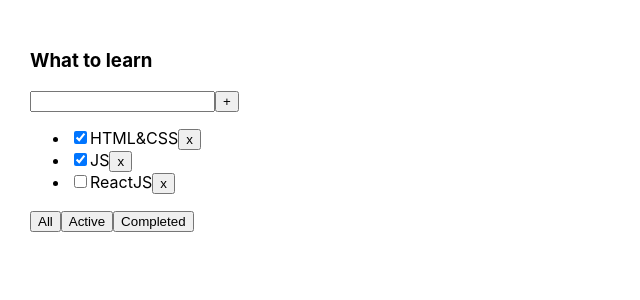
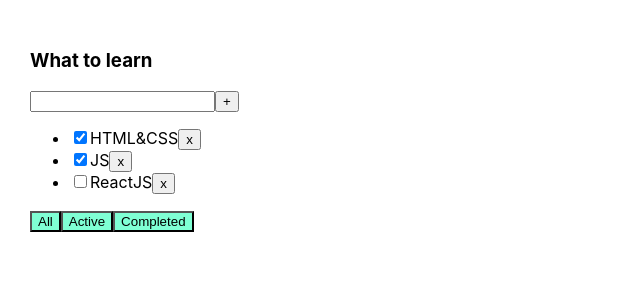
Before and after one commit to UlianaOr/ToodoList, a React (Create React App) app: page / in a window 1280 px wide. Shown: the top 300 px of the page, without its empty margins (0-640 px from the left). Built offline with nearby package versions, Linux system fonts and the light colour scheme.

Commit message:
activeFilter

```diff
--- a/src/Todolist.module.css
+++ b/src/Todolist.module.css
@@ -5,3 +5,6 @@
 .errorMessage {
     color: red;
 }
+.activeFilter {
+    background-color: aquamarine;
+}
--- a/src/Todolist.tsx
+++ b/src/Todolist.tsx
@@ -29,7 +29,7 @@
 
 
 export function Todolist(props: PropsType) {
-    let[error,setError]=useState(false)
+    let[error,setError]=useState<string|null>(null)
 
     let [title,setTitle]= useState("")
 
@@ -38,12 +38,12 @@
         props.addTask(title.trim())
         setTitle("");
         }else{
-           setError(true)
+           setError('Title is required')
         }
     }
 
     const onChangeHandler =(event:ChangeEvent<HTMLInputElement>)=>{
-        setError (false)
+        setError (null)
         setTitle(event.currentTarget.value)
     }
 
@@ -88,7 +88,7 @@
             <input value={title} className={error ? styles.error : ''}
             onChange={onChangeHandler} onKeyPress={onKeyPressHendler} />
             <button onClick={addTaskHandler}>+</button>
-            {error==true && <div className={styles.errorMessages}>Title is requeredss</div>}
+            {error && <div className={styles.errorMessages}>{error}</div>}
 
         </div>
 
@@ -116,10 +116,10 @@
 
             </ul>
             <div>
-                <button onClick={()=>chengeFilterHandlerUniversal("All")}>All</button>
+                <button className={styles.activeFilter} onClick={()=>chengeFilterHandlerUniversal("All")}>All</button>
 
-                <button onClick={()=>chengeFilterHandlerUniversal("Active")}>Active</button>
-                <button onClick={()=>chengeFilterHandlerUniversal("Completed")}>Completed</button>
+                <button className={styles.activeFilter} onClick={()=>chengeFilterHandlerUniversal("Active")}>Active</button>
+                <button className={styles.activeFilter} onClick={()=>chengeFilterHandlerUniversal("Completed")}>Completed</button>
             </div>
 
         </div>
```
